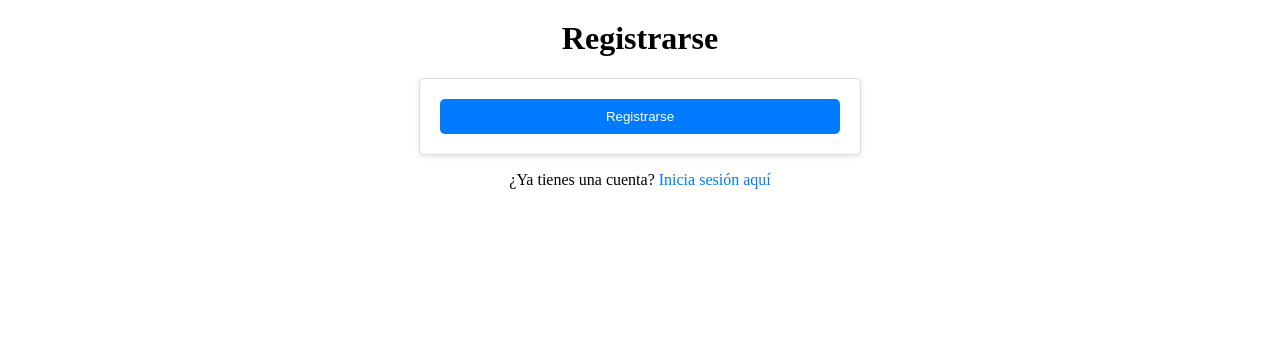
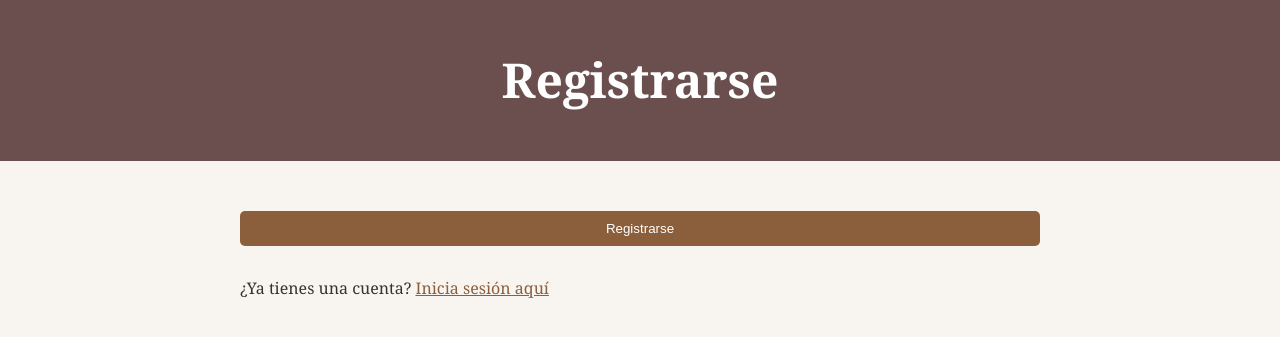
Before and after one commit to LanaDraguicevic/diarios, a Django app: template diarios_app/templates/signup.html in a window 1280 px wide. Shown: the top 337 px of the page. Run offline with Django 5.2, Linux system fonts and the light colour scheme; the template is opened without the code that fills it: values that come from a table or form of the project are taken from there, others are empty.

Commit message:
signup.html actualizado

```diff
--- a/diarios_app/templates/signup.html
+++ b/diarios_app/templates/signup.html
@@ -4,84 +4,26 @@
     <meta charset="UTF-8">
     <meta name="viewport" content="width=device-width, initial-scale=1.0">
     <title>Registrarse</title>
-    <style>
-        /* Estilos comunes basados en home.html */
-        .auth-buttons {
-            position: absolute;
-            top: 10px;
-            right: 10px;
-        }
-
-        .auth-buttons button, .auth-buttons a {
-            padding: 10px 15px;
-            background-color: #007bff;
-            color: white;
-            text-decoration: none;
-            border: none;
-            border-radius: 5px;
-            cursor: pointer;
-        }
-
-        .auth-buttons a:hover, .auth-buttons button:hover {
-            background-color: #0056b3;
-        }
-
-        h1 {
-            text-align: center;
-            margin-top: 20px;
-        }
-
-        form {
-            max-width: 400px;
-            margin: 0 auto;
-            padding: 20px;
-            border: 1px solid #ddd;
-            border-radius: 5px;
-            box-shadow: 0 2px 5px rgba(0, 0, 0, 0.1);
-        }
-
-        form button {
-            width: 100%;
-            padding: 10px;
-            background-color: #007bff;
-            color: white;
-            border: none;
-            border-radius: 5px;
-            cursor: pointer;
-        }
-
-        form button:hover {
-            background-color: #0056b3;
-        }
-
-        p {
-            text-align: center;
-        }
-
-        p a {
-            color: #007bff;
-            text-decoration: none;
-        }
-
-        p a:hover {
-            text-decoration: underline;
-        }
-    </style>
+    <link rel="stylesheet" href="styles.css">
 </head>
-<body>
+<body class="library-theme">
+    <header>
         <h1>Registrarse</h1>
-
+    </header>
+    <main>
         {% if form.errors %}
-        <p style="color:red; text-align: center;">{{ form.errors }}</p>
+            <p class="alert">{{ form.errors }}</p>
         {% endif %}
 
-    <form action="{% url 'iniciarsesion' %}" method="POST">
+        <form action="{% url 'iniciarsesion' %}" method="POST" class="auth-form">
             {% csrf_token %}
             {{ form.as_p }}
-
-        <button type="submit">Registrarse</button>
+            <button type="submit" class="button primary">Registrarse</button>
         </form>
 
-    <p>¿Ya tienes una cuenta? <a href="{% url 'login' %}">Inicia sesión aquí</a></p>
+        <p>¿Ya tienes una cuenta?
+            <a href="{% url 'login' %}" class="link">Inicia sesión aquí</a>
+        </p>
+    </main>
 </body>
 </html>
```
Lines whose indentation alone changed are shown as unchanged.
